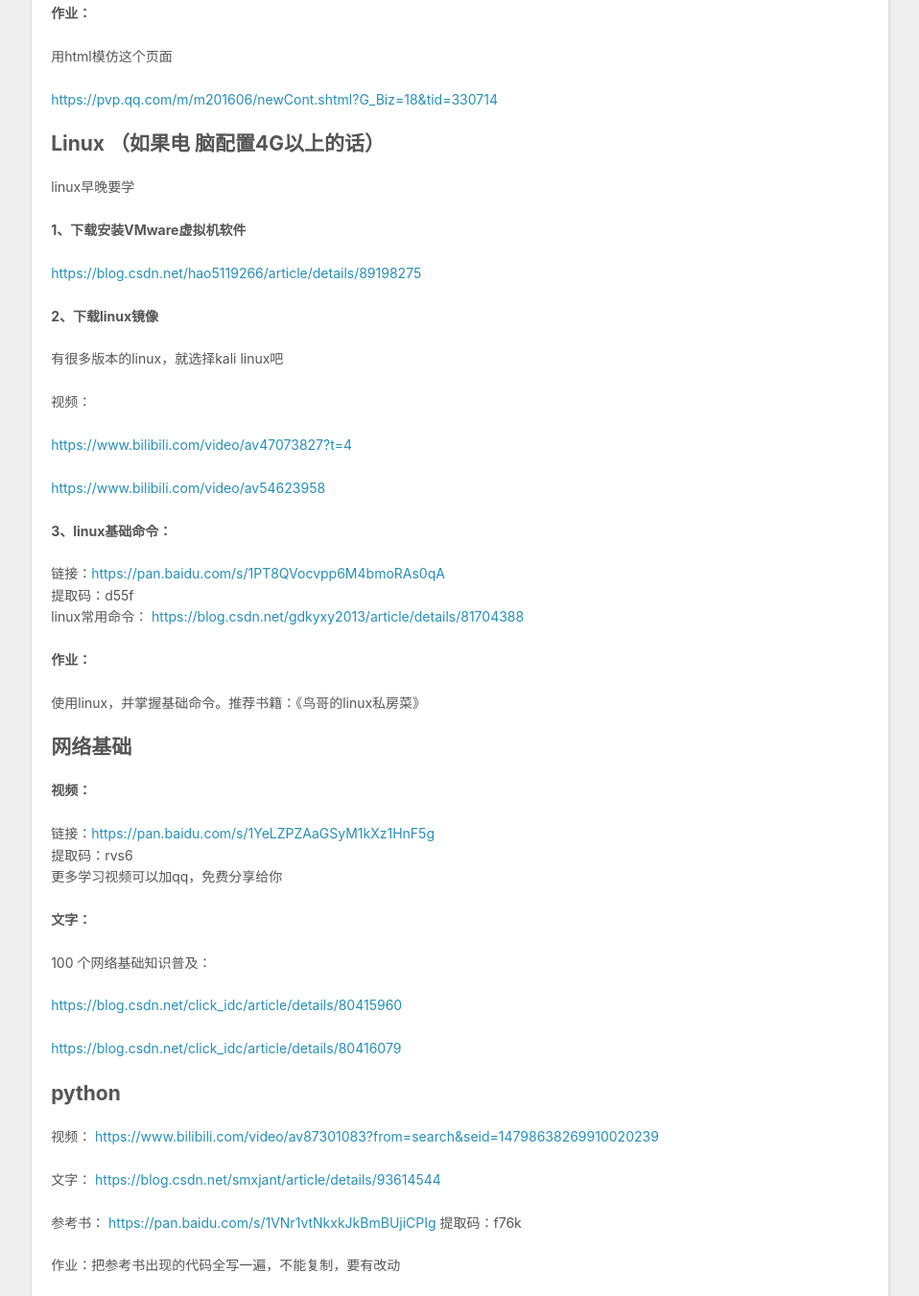
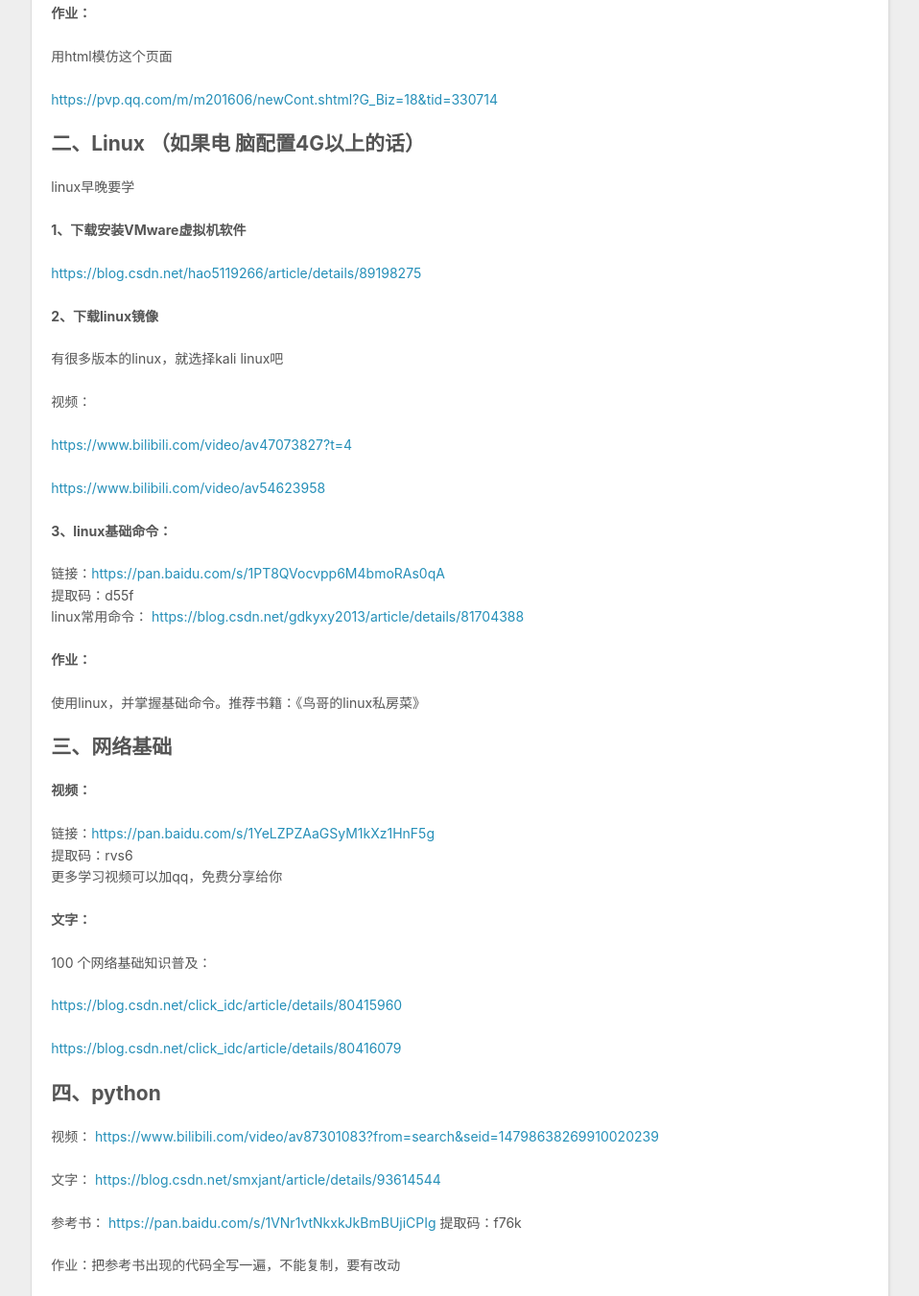
Before and after one commit to topsec-edu/topsec-edu.github.io, a plain HTML site: page index.html in a window 1280 px wide. Shown: the part 1216-2567 px from the top of the page at 96% size, without its empty margins (8-966 px from the left). Drawn offline with nearby package versions, Linux system fonts and the light colour scheme.

Commit message:
Site updated: 2020-02-10 18:43:58

```diff
--- a/index.html
+++ b/index.html
@@ -93,7 +93,7 @@
 <p>配合视频、文字辅助大家理解</p>
 <p>如有问题或者报错来问我</p>
 <p>QQ：2543482056</p>
-<h2 id="html-（只要有电脑就能学）"><a href="#html-（只要有电脑就能学）" class="headerlink" title="html （只要有电脑就能学）"></a>html （只要有电脑就能学）</h2><p>html是渗透测试必熟悉的</p>
+<h2 id="一、html-（只要有电脑就能学）"><a href="#一、html-（只要有电脑就能学）" class="headerlink" title="一、html （只要有电脑就能学）"></a>一、html （只要有电脑就能学）</h2><p>html是渗透测试必熟悉的</p>
 <p><strong>视频：</strong></p>
 <p>如果你一点都不会：</p>
 <p>10分钟入门html：<a href="https://www.bilibili.com/video/av87979876" target="_blank" rel="noopener">https://www.bilibili.com/video/av87979876</a></p>
@@ -104,7 +104,7 @@
 <p><strong>作业：</strong></p>
 <p>用html模仿这个页面</p>
 <p><a href="https://pvp.qq.com/m/m201606/newCont.shtml?G_Biz=18&amp;tid=330714" target="_blank" rel="noopener">https://pvp.qq.com/m/m201606/newCont.shtml?G_Biz=18&amp;tid=330714</a></p>
-<h2 id="Linux-（如果电-脑配置4G以上的话）"><a href="#Linux-（如果电-脑配置4G以上的话）" class="headerlink" title="Linux （如果电 脑配置4G以上的话）"></a>Linux （如果电 脑配置4G以上的话）</h2><p>linux早晚要学</p>
+<h2 id="二、Linux-（如果电-脑配置4G以上的话）"><a href="#二、Linux-（如果电-脑配置4G以上的话）" class="headerlink" title="二、Linux （如果电 脑配置4G以上的话）"></a>二、Linux （如果电 脑配置4G以上的话）</h2><p>linux早晚要学</p>
 <p><strong>1、下载安装VMware虚拟机软件</strong></p>
 <p><a href="https://blog.csdn.net/hao5119266/article/details/89198275" target="_blank" rel="noopener">https://blog.csdn.net/hao5119266/article/details/89198275</a></p>
 <p><strong>2、下载linux镜像</strong></p>
@@ -116,13 +116,13 @@
 <p>链接：<a href="https://pan.baidu.com/s/1PT8QVocvpp6M4bmoRAs0qA" target="_blank" rel="noopener">https://pan.baidu.com/s/1PT8QVocvpp6M4bmoRAs0qA</a><br>提取码：d55f<br>linux常用命令： <a href="https://blog.csdn.net/gdkyxy2013/article/details/81704388" target="_blank" rel="noopener">https://blog.csdn.net/gdkyxy2013/article/details/81704388</a></p>
 <p><strong>作业：</strong></p>
 <p>使用linux，并掌握基础命令。推荐书籍：《鸟哥的linux私房菜》</p>
-<h2 id="网络基础"><a href="#网络基础" class="headerlink" title="网络基础"></a>网络基础</h2><p><strong>视频：</strong></p>
+<h2 id="三、网络基础"><a href="#三、网络基础" class="headerlink" title="三、网络基础"></a>三、网络基础</h2><p><strong>视频：</strong></p>
 <p>链接：<a href="https://pan.baidu.com/s/1YeLZPZAaGSyM1kXz1HnF5g" target="_blank" rel="noopener">https://pan.baidu.com/s/1YeLZPZAaGSyM1kXz1HnF5g</a><br>提取码：rvs6<br>更多学习视频可以加qq，免费分享给你</p>
 <p><strong>文字：</strong></p>
 <p>100 个网络基础知识普及：</p>
 <p> <a href="https://blog.csdn.net/click_idc/article/details/80415960" target="_blank" rel="noopener">https://blog.csdn.net/click_idc/article/details/80415960</a></p>
 <p><a href="https://blog.csdn.net/click_idc/article/details/80416079" target="_blank" rel="noopener">https://blog.csdn.net/click_idc/article/details/80416079</a></p>
-<h2 id="python"><a href="#python" class="headerlink" title="python"></a>python</h2><p>视频： <a href="https://www.bilibili.com/video/av87301083?from=search&amp;seid=14798638269910020239" target="_blank" rel="noopener">https://www.bilibili.com/video/av87301083?from=search&amp;seid=14798638269910020239</a></p>
+<h2 id="四、python"><a href="#四、python" class="headerlink" title="四、python"></a>四、python</h2><p>视频： <a href="https://www.bilibili.com/video/av87301083?from=search&amp;seid=14798638269910020239" target="_blank" rel="noopener">https://www.bilibili.com/video/av87301083?from=search&amp;seid=14798638269910020239</a></p>
 <p>文字： <a href="https://blog.csdn.net/smxjant/article/details/93614544" target="_blank" rel="noopener">https://blog.csdn.net/smxjant/article/details/93614544</a></p>
 <p>参考书： <a href="https://pan.baidu.com/s/1VNr1vtNkxkJkBmBUjiCPIg" target="_blank" rel="noopener">https://pan.baidu.com/s/1VNr1vtNkxkJkBmBUjiCPIg</a> 提取码：f76k </p>
 <p>作业：把参考书出现的代码全写一遍，不能复制，要有改动</p>
```
Also changed, not shown: 2020/02/10/没有计划的假期就是浪费/index.html (+7 -7 lines).
